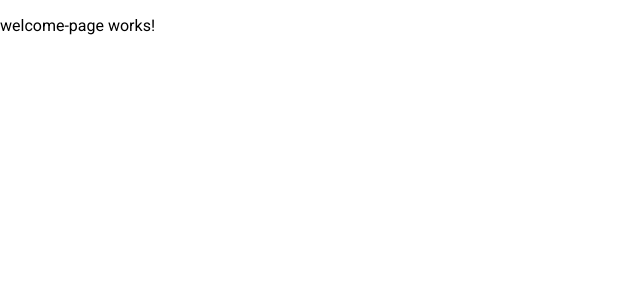
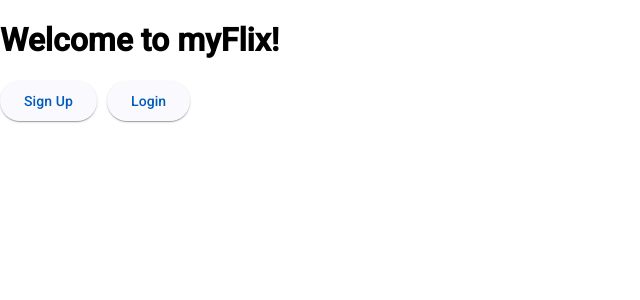
Before and after one commit to juliocgtrz/myFlix-Angular-client, an Angular app: page /welcome in a window 1280 px wide. Shown: the top 300 px of the page, without its empty margins (0-640 px from the left). Built offline with nearby package versions, Linux system fonts and the light colour scheme.

Commit message:
Update welcome-page.component.html
created file and inherited login and sign up buttons

```diff
--- a/src/app/welcome-page/welcome-page.component.html
+++ b/src/app/welcome-page/welcome-page.component.html
@@ -1 +1,21 @@
-<p>welcome-page works!</p>
+<div class="main-page">
+    <h1>
+      Welcome to myFlix!
+    </h1>
+    <button
+      mat-raised-button
+      (click)="openUserRegistrationDialog()"
+      style="margin-right: 10px;"
+      color="primary"
+    >
+      Sign Up
+    </button>
+    <button
+      mat-raised-button
+      (click)="openUserLoginDialog()"
+      style="margin-right: 10px;"
+      color="primary"
+    >
+      Login
+    </button>
+  </div>
```
